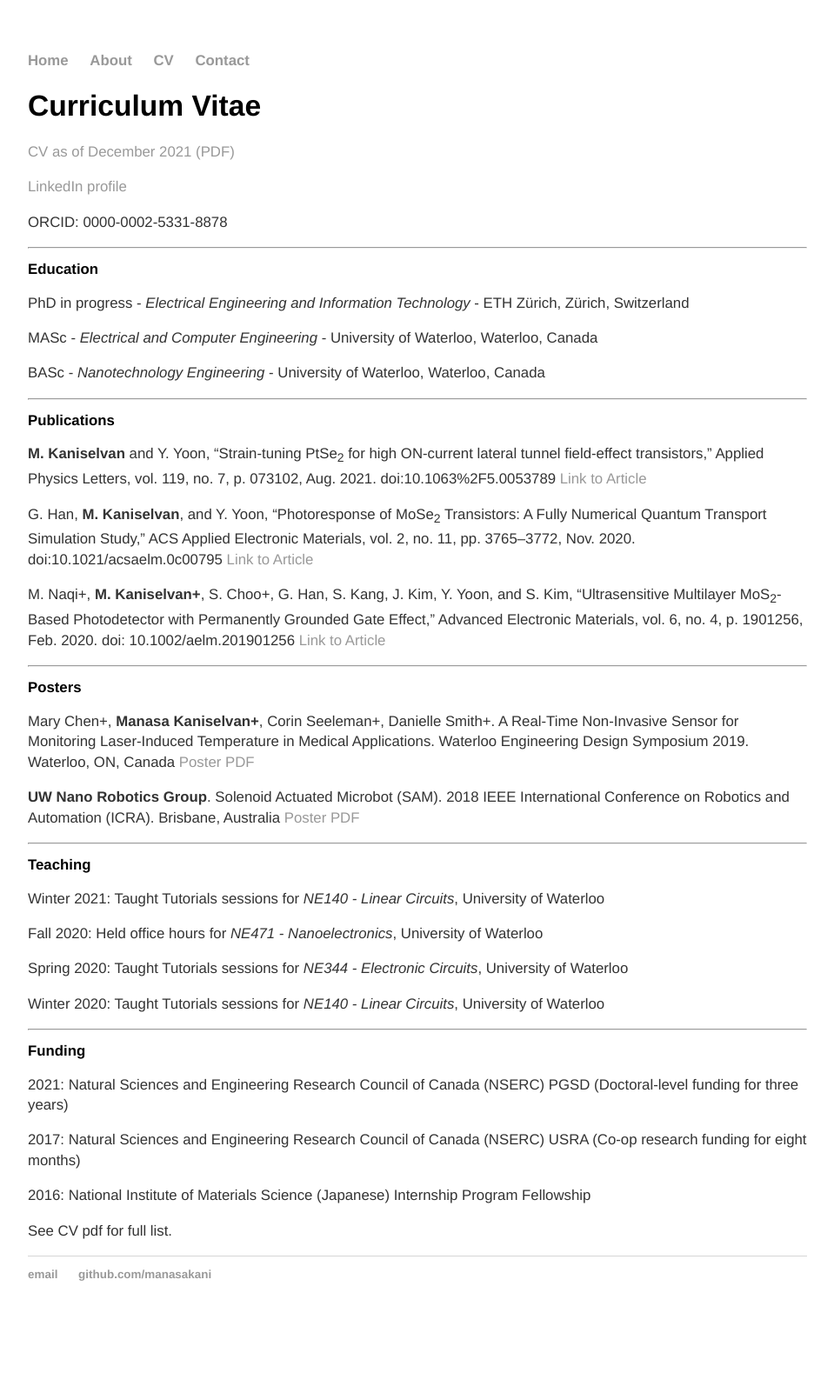
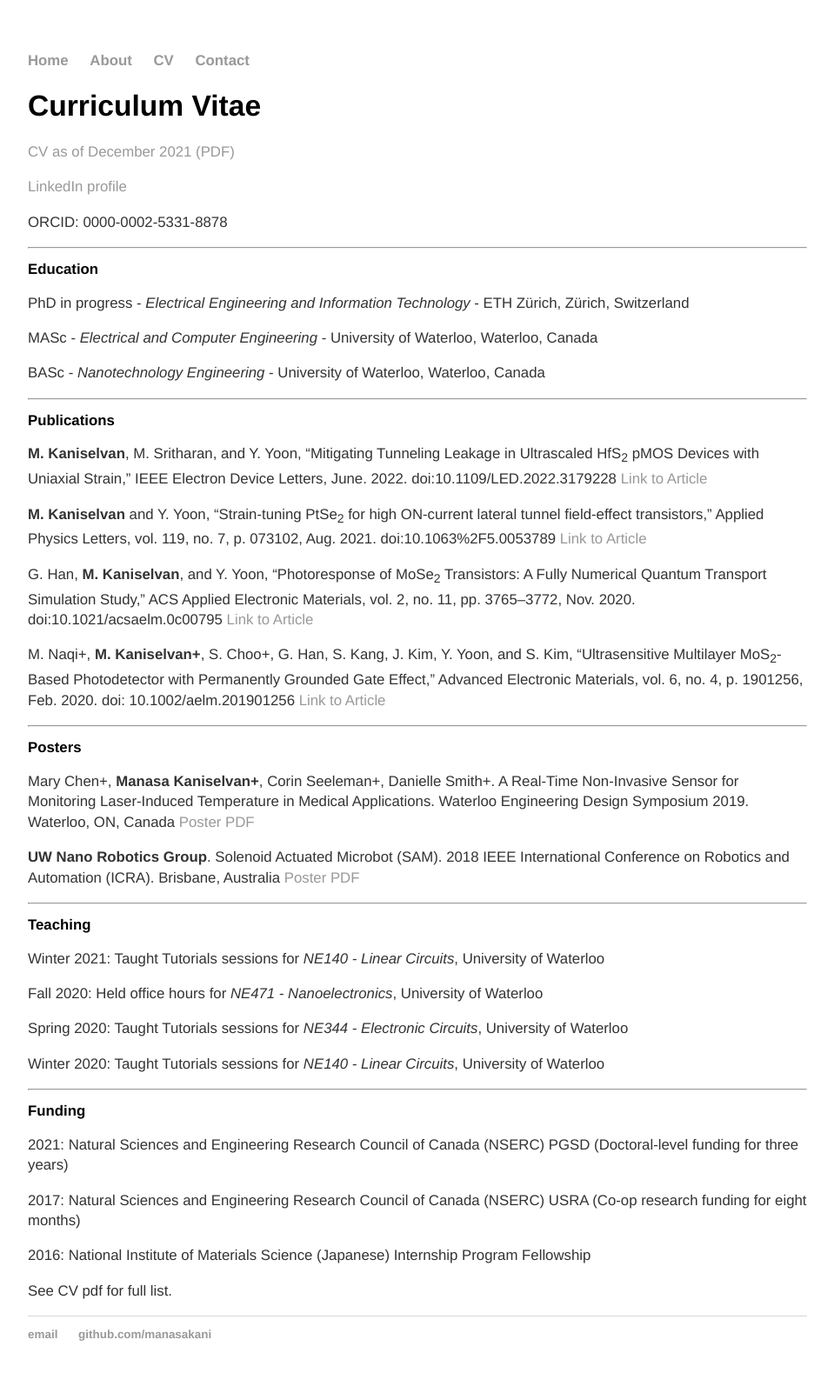
Before and after one commit to manasakani/manaskani.github.io, a Jekyll site: the page built from cv/index.md, in a window 1280 px wide. Shown: the whole page at 87% size, without its empty margins (160-1119 px from the left). Built offline with Jekyll 4.4.1, drawn with Linux system fonts in a browser that asks for light colours; before the commit the page ends 1533 px from its top, so only the background shows below that.

Commit message:
Update index.md

```diff
--- a/cv/index.md
+++ b/cv/index.md
@@ -28,6 +28,8 @@ BASc - _Nanotechnology Engineering_ - University of Waterloo, Waterloo, Canada
 <!-- blank line -->
 
 ## Publications
+
+**M. Kaniselvan**, M. Sritharan, and Y. Yoon, “Mitigating Tunneling Leakage in Ultrascaled HfS<sub>2</sub> pMOS Devices with Uniaxial Strain,” IEEE Electron Device Letters, June. 2022. doi:10.1109/LED.2022.3179228 [Link to Article](https://ieeexplore.ieee.org/document/9785648)
 
 **M. Kaniselvan** and Y. Yoon, “Strain-tuning PtSe<sub>2</sub> for high ON-current lateral tunnel field-effect transistors,” Applied Physics
 Letters, vol. 119, no. 7, p. 073102, Aug. 2021. doi:10.1063%2F5.0053789 [Link to Article](https://aip.scitation.org/doi/abs/10.1063/5.0053789)
```
